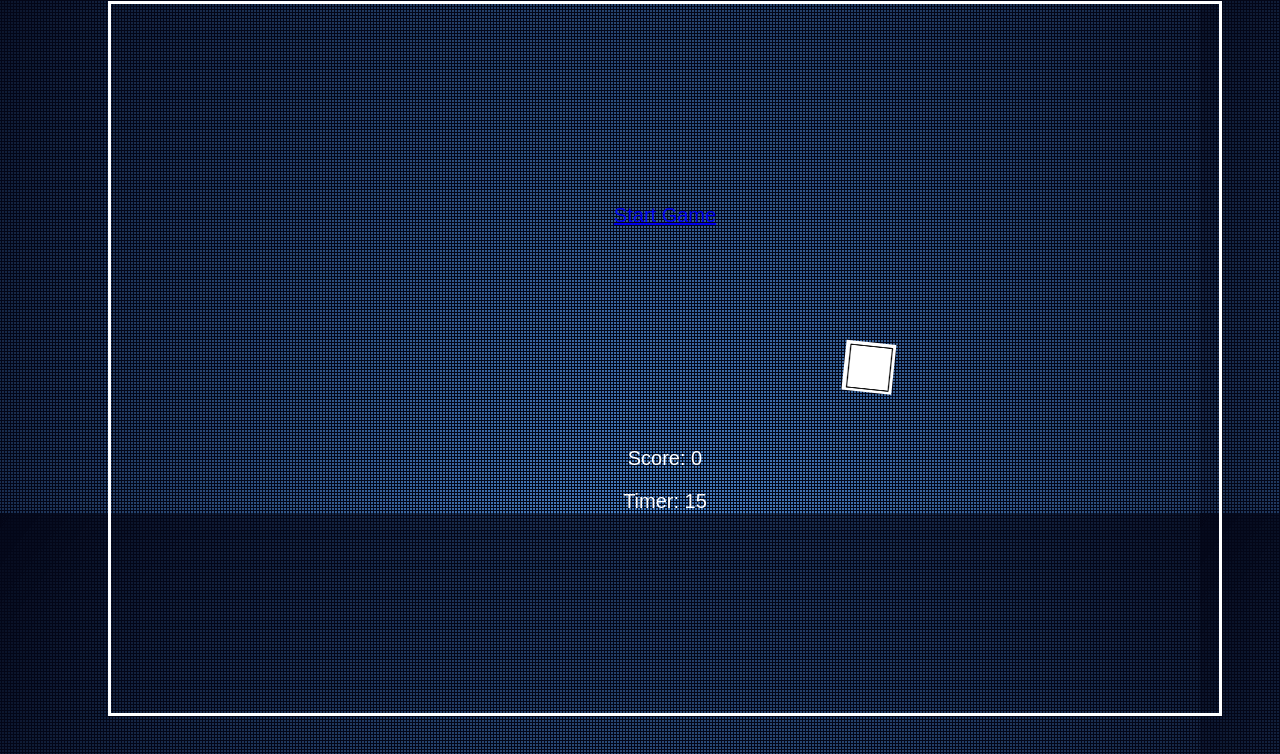
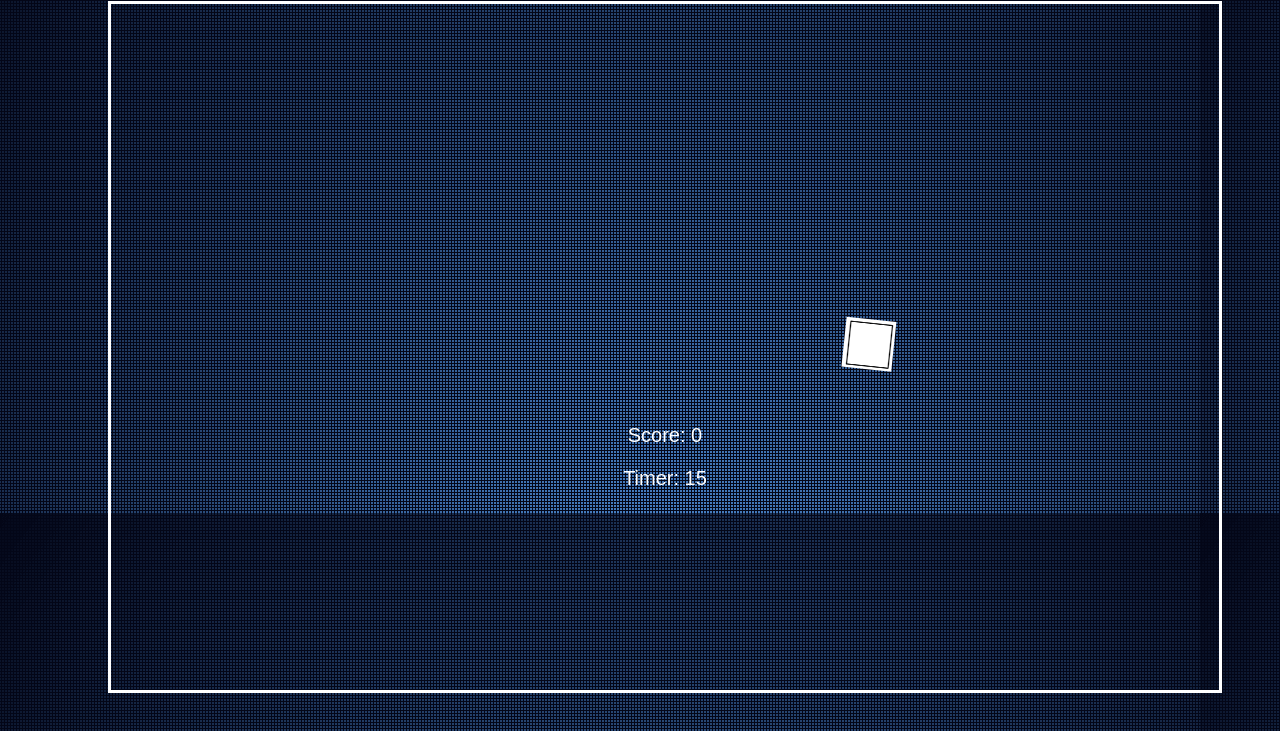
Before and after one commit to carmenvillalobos/mileStoneProject1, a plain HTML site: page index.html in a window 1280 px wide. Shown: the part 167-921 px from the top of the page. After the commit the page ends 898 px from the top, so only its background shows below. Drawn offline with Linux system fonts and the light colour scheme.

Commit message:
Removed start button and the function that I was going to use for it.

```diff
--- a/index.html
+++ b/index.html
@@ -15,9 +15,6 @@
         <h1>BLOCK CHALLENGE</h1>
     </div>
     <div class="game">
-        <div id="start" style="display: block">
-            <a href="#" onclick="startGame()">Start Game</a>
-        </div>
         <img id="whiteSquare" src="square.png" alt="Black Outlined Square" height="50px" width="50px" onclick="addToScore(1)">
         <p>Score: <span id="score">0</span></p>
         <div id="timer">Timer: 20</div>
--- a/index.js
+++ b/index.js
@@ -1,13 +1,3 @@
-
-
-// start the game button
-function startGame(){
-    let startDiv = document.getElementById("start");
-    startDiv.style.display = "none";
-
-    start();
-}
-
 // adding a point for every time you click on the white square
 var score = 0;
 
```
